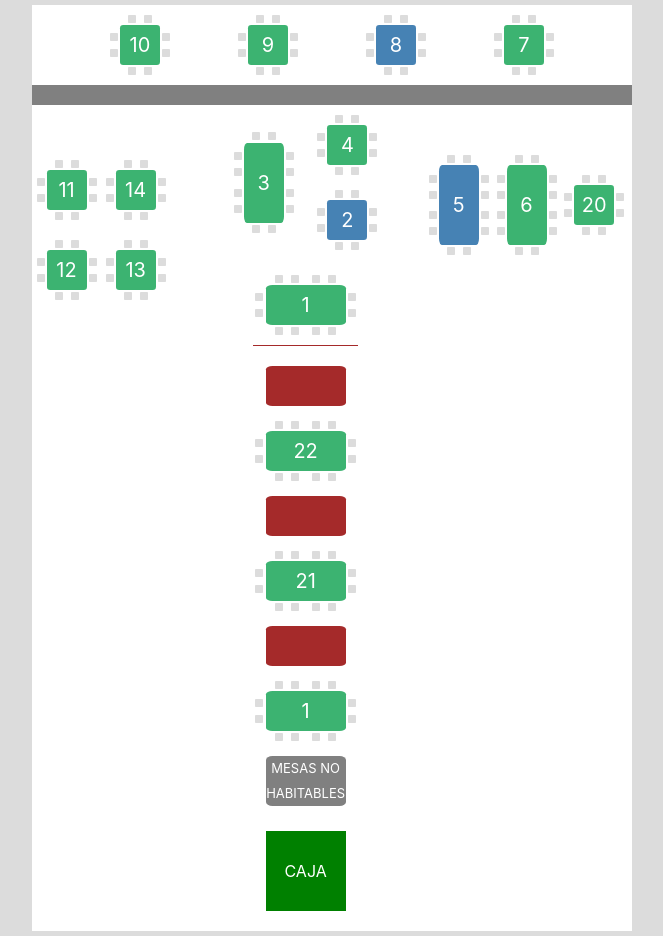
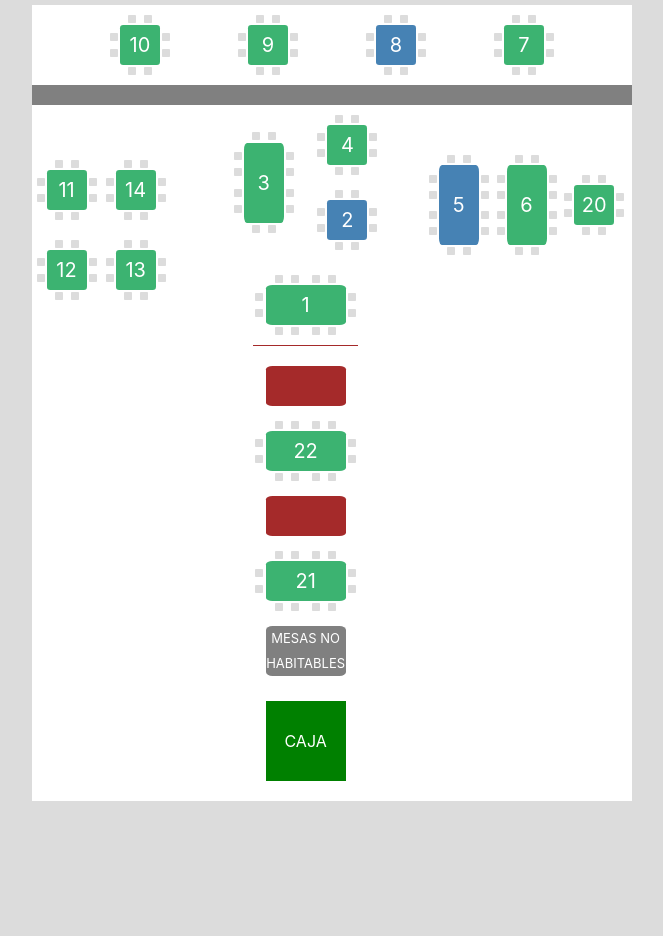
Before and after one commit to franapel/customizedlayout, a React (Create React App) app: page / in a window 1280 px wide. Shown: the whole page, without its empty margins (308-971 px from the left). After the commit the page ends 806 px from the top, so only its background shows below. Built offline with nearby package versions, Linux system fonts and the light colour scheme.

Commit message:
Quitar mesas de sobra

```diff
--- a/src/components/CustomizedMap.js
+++ b/src/components/CustomizedMap.js
@@ -103,8 +103,6 @@ const CustomizedMap = () => {
                     <Table tableData={tablesByNumber[22]} doubleHorizontal style={{ marginTop: 25 }} />
                     <div style={{ height: 40, width: 80, backgroundColor: "brown", borderRadius: "8%", marginTop: 25 }} />
                     <Table tableData={tablesByNumber[21]} doubleHorizontal style={{ marginTop: 25 }} />
-                    <div style={{ height: 40, width: 80, backgroundColor: "brown", borderRadius: "8%", marginTop: 25 }} />
-                    <Table tableData={tablesByNumber[1]} doubleHorizontal style={{ marginTop: 25 }} />
                     <div style={{ height: 50, width: 80, backgroundColor: "gray", borderRadius: "8%", marginTop: 25 }} >
                         <p style={{ margin: 0, lineHeight: "25px", fontSize: 13, color: "white", textAlign: "center" }}>
                             MESAS NO HABITABLES
```
